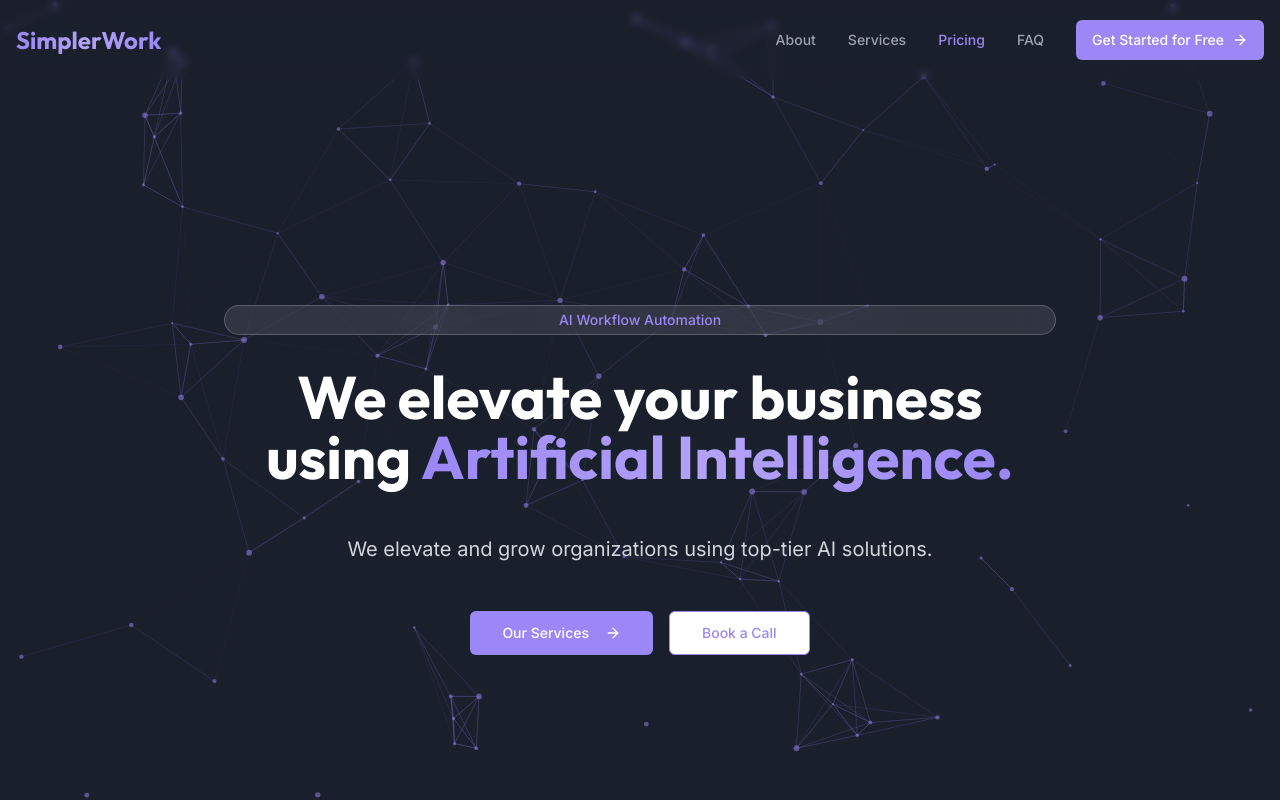
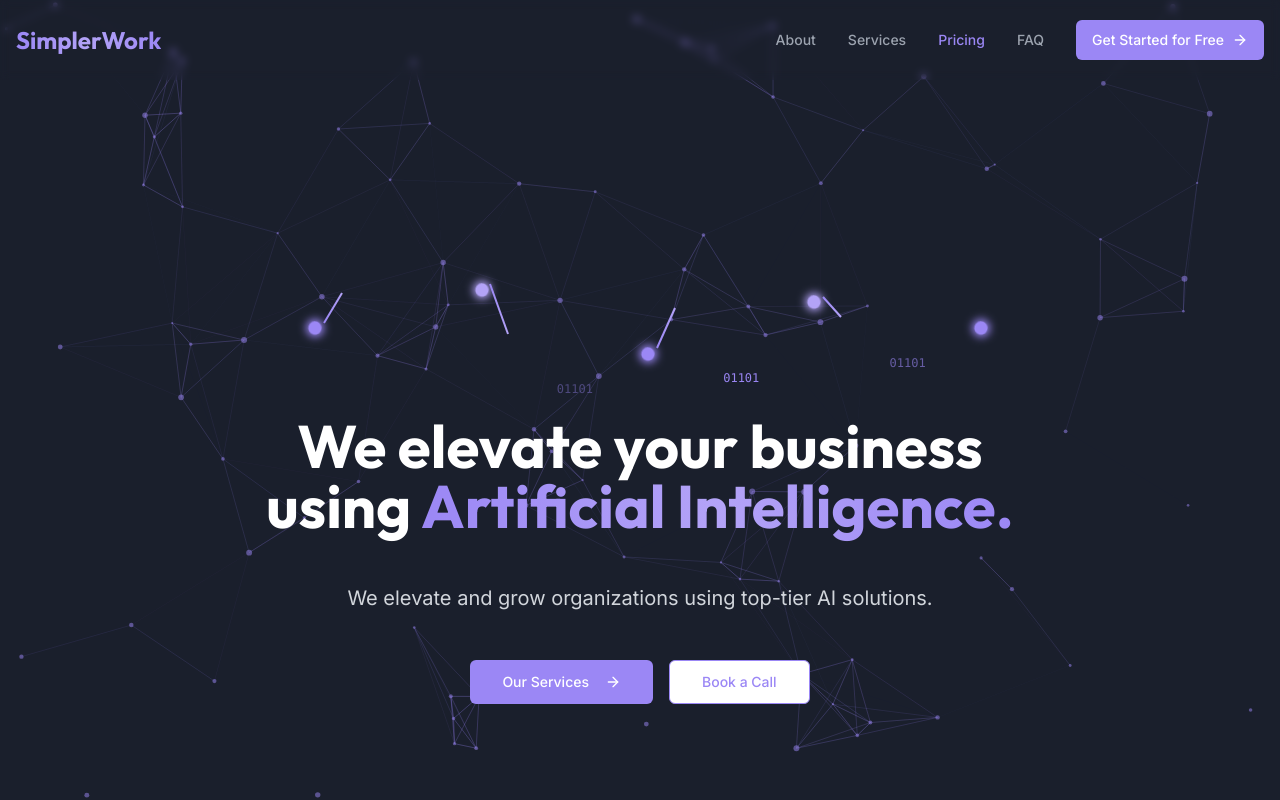
Before and after one commit to 7mvz/future-workflow-magic, a React (Vite) app: page / in a window 1280 px wide. Shown: the top 800 px of the page. Built offline with nearby package versions, Linux system fonts and the light colour scheme.

Commit message:
Update Hero Section Infographic
Replace the existing "AI WORKFLOW AUTOMATION" bar in the hero section with a new, animated, and more robust infographic that emphasizes AI-workflow automation.  The goal is to create a more visually impressive and innovative design.

```diff
--- a/src/components/HeroSection.tsx
+++ b/src/components/HeroSection.tsx
@@ -2,6 +2,120 @@
 import { motion } from "framer-motion";
 import { Button } from "@/components/ui/button";
 import { ArrowRight } from "lucide-react";
+
+const WorkflowNode = ({ delay, x, y, color }: { delay: number; x: number; y: number; color: string }) => (
+  <motion.div
+    initial={{ opacity: 0, scale: 0 }}
+    animate={{ opacity: 1, scale: 1 }}
+    transition={{
+      duration: 0.5,
+      delay,
+      type: "spring",
+      stiffness: 100
+    }}
+    className="absolute"
+    style={{ left: `${x}%`, top: `${y}%` }}
+  >
+    <motion.div
+      animate={{
+        scale: [1, 1.2, 1],
+        rotate: [0, 360],
+      }}
+      transition={{
+        duration: 4,
+        repeat: Infinity,
+        ease: "linear"
+      }}
+      className="relative"
+    >
+      <div className={`w-4 h-4 rounded-full ${color} blur-sm`} />
+      <div className={`w-3 h-3 rounded-full ${color} absolute top-0.5 left-0.5`} />
+    </motion.div>
+  </motion.div>
+);
+
+const ConnectingLine = ({ delay, start, end }: { delay: number; start: { x: number, y: number }; end: { x: number, y: number } }) => (
+  <motion.div
+    initial={{ opacity: 0, pathLength: 0 }}
+    animate={{ opacity: 1, pathLength: 1 }}
+    transition={{ duration: 1, delay }}
+    style={{
+      position: 'absolute',
+      left: `${start.x}%`,
+      top: `${start.y}%`,
+      width: `${Math.abs(end.x - start.x)}%`,
+      height: `${Math.abs(end.y - start.y)}%`,
+    }}
+  >
+    <svg
+      width="100%"
+      height="100%"
+      style={{
+        position: 'absolute',
+        overflow: 'visible',
+      }}
+    >
+      <motion.path
+        d={`M0 0 L${end.x - start.x} ${end.y - start.y}`}
+        stroke="url(#gradient)"
+        strokeWidth="2"
+        fill="none"
+        initial={{ pathLength: 0 }}
+        animate={{ pathLength: 1 }}
+        transition={{ duration: 1.5, delay }}
+      />
+      <defs>
+        <linearGradient id="gradient" x1="0%" y1="0%" x2="100%" y2="0%">
+          <stop offset="0%" stopColor="#9b87f5" />
+          <stop offset="100%" stopColor="#b3a3f7" />
+        </linearGradient>
+      </defs>
+    </svg>
+  </motion.div>
+);
+
+const FloatingDataPoint = ({ delay, x, y }: { delay: number; x: number; y: number }) => (
+  <motion.div
+    initial={{ opacity: 0, y: 20 }}
+    animate={{
+      opacity: [0, 1, 0],
+      y: [y + 20, y, y - 20]
+    }}
+    transition={{
+      duration: 2,
+      delay,
+      repeat: Infinity,
+      repeatDelay: 3
+    }}
+    className="absolute text-xs font-mono text-primary"
+    style={{ left: `${x}%`, top: `${y}%` }}
+  >
+    01101
+  </motion.div>
+);
+
+const WorkflowAnimation = () => (
+  <div className="relative w-full h-32 mb-8">
+    {/* Nodes */}
+    <WorkflowNode delay={0} x={10} y={50} color="bg-primary" />
+    <WorkflowNode delay={0.3} x={30} y={20} color="bg-primary-light" />
+    <WorkflowNode delay={0.6} x={50} y={70} color="bg-primary" />
+    <WorkflowNode delay={0.9} x={70} y={30} color="bg-primary-light" />
+    <WorkflowNode delay={1.2} x={90} y={50} color="bg-primary" />
+
+    {/* Connecting Lines */}
+    <ConnectingLine delay={0.2} start={{ x: 12, y: 52 }} end={{ x: 30, y: 22 }} />
+    <ConnectingLine delay={0.5} start={{ x: 32, y: 22 }} end={{ x: 50, y: 72 }} />
+    <ConnectingLine delay={0.8} start={{ x: 52, y: 72 }} end={{ x: 70, y: 32 }} />
+    <ConnectingLine delay={1.1} start={{ x: 72, y: 32 }} end={{ x: 90, y: 52 }} />
+
+    {/* Floating Data Points */}
+    <FloatingDataPoint delay={0} x={20} y={40} />
+    <FloatingDataPoint delay={0.5} x={40} y={60} />
+    <FloatingDataPoint delay={1} x={60} y={50} />
+    <FloatingDataPoint delay={1.5} x={80} y={40} />
+  </div>
+);
 
 const HeroSection = () => {
   return (
@@ -12,11 +126,8 @@ const HeroSection = () => {
         transition={{ duration: 0.5 }}
         className="container max-w-4xl mx-auto text-center"
       >
-        <div className="heading-reveal mb-2">
-          <span className="inline-block text-sm font-medium text-primary px-4 py-1 rounded-full glass mb-6">
-            AI Workflow Automation
-          </span>
-        </div>
+        <WorkflowAnimation />
+
         <div className="heading-reveal mb-6">
           <h1 className="font-display text-4xl md:text-6xl font-bold mb-6 leading-tight">
             We elevate your business using{" "}
```
